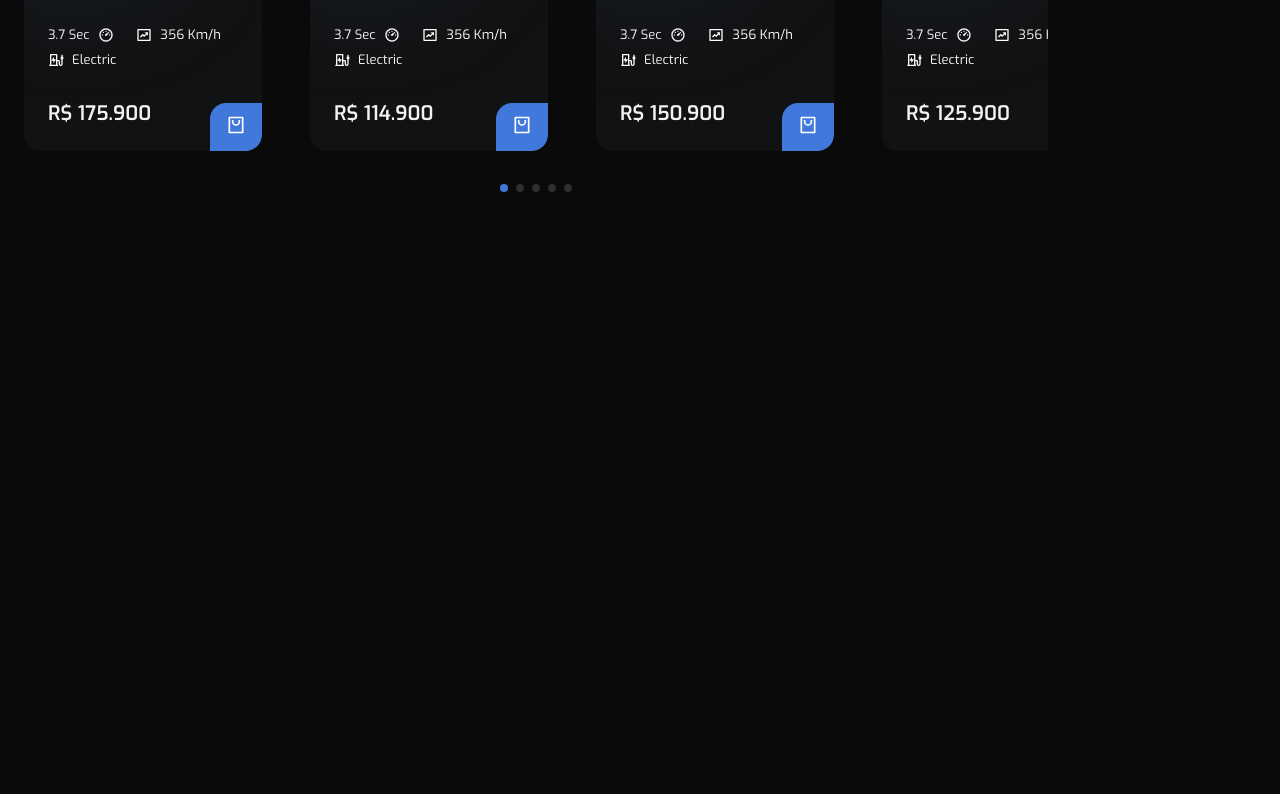
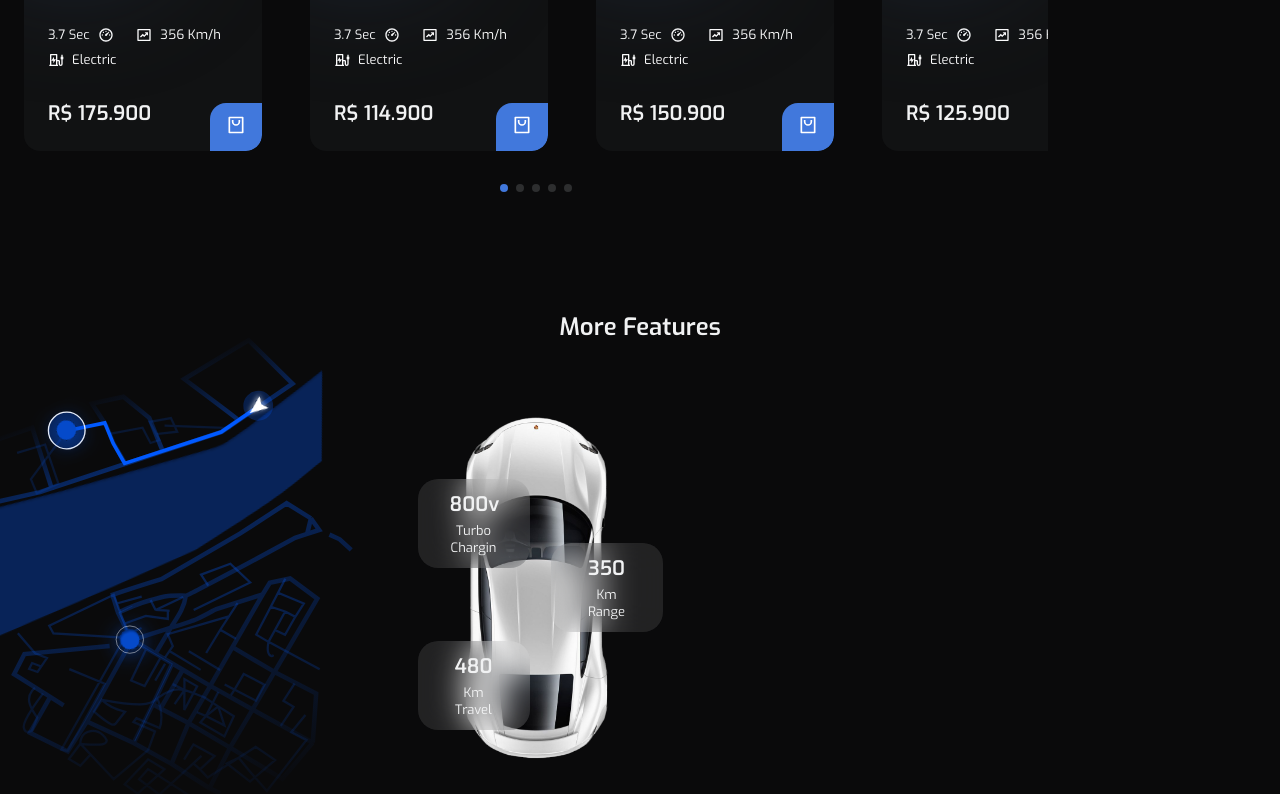
Before and after one commit to LucasrsRodrigues/future-car, a Next.js app: page / in a window 1280 px wide. Shown: the part 1770-2564 px from the top of the page. Before the commit the page ends 2009 px from the top, so only its background shows below. Built offline with nearby package versions, Linux system fonts and the light colour scheme.

Commit message:
add Features section

```diff
--- /dev/null
+++ b/src/components/Features/index.tsx
@@ -0,0 +1,36 @@
+import styles from '@styles/pages/Features.module.scss';
+
+function Features() {
+  return (
+    <section className={`${styles.features} section`}>
+      <h2 className="section__title">
+        More Features
+      </h2>
+
+      <div className={`${styles.features__container} container grid`}>
+        <div className={`${styles.features__group}`}>
+          <img src="assets/img/features.png" alt="" className={styles.features__img} />
+
+          <div className={`${styles.features__card} ${styles.features_card1}`}>
+            <h3 className={styles.features__cardTitle}>800v</h3>
+            <p className={styles.features__cardDescription}>Turbo <br /> Chargin</p>
+          </div>
+
+          <div className={`${styles.features__card} ${styles.features_card2}`}>
+            <h3 className={styles.features__cardTitle}>350</h3>
+            <p className={styles.features__cardDescription}>Km <br /> Range</p>
+          </div>
+
+          <div className={`${styles.features__card} ${styles.features_card3}`}>
+            <h3 className={styles.features__cardTitle}>480</h3>
+            <p className={styles.features__cardDescription}>Km <br /> Travel</p>
+          </div>
+        </div>
+      </div>
+
+      <img src="assets/img/map.svg" alt="" className={styles.features__map} />
+
+    </section>
+  );
+}
+export { Features }
--- a/src/pages/index.tsx
+++ b/src/pages/index.tsx
@@ -7,6 +7,7 @@ import { About } from '@components/About';
 import { Popular } from '@components/Popular';
 
 import 'swiper/css';
+import { Features } from '@components/Features';
 
 const DefaultPage: NextPage = () => {
   return (
@@ -17,6 +18,7 @@ const DefaultPage: NextPage = () => {
         <Home />
         <About />
         <Popular />
+        <Features />
       </main>
     </Fragment>
   )
--- /dev/null
+++ b/src/styles/pages/Features.module.scss
@@ -0,0 +1,82 @@
+.features {
+  overflow: hidden;
+  position: relative;
+
+  .features__container {
+    padding-top: 2rem;
+    grid-template-columns: 285px;
+    justify-content: center;
+
+
+    .features__group {
+      display: grid;
+      position: relative;
+      z-index: 10;
+
+      .features__img {
+        width: 150px;
+        justify-self: center;
+      }
+
+      .features__card {
+        width: 112px;
+        background-color: hsla(0, 0%, 100%, .1);
+        backdrop-filter: blur(16px);
+        border-radius: 1.25rem;
+        padding: .75rem 2rem;
+        text-align: center;
+        color: var(--title-color);
+        position: absolute;
+
+        &.features_card1 {
+          top: 4rem;
+          left: 1.5rem;
+        }
+
+        &.features_card2 {
+          top: 8rem;
+          right: 1rem;
+        }
+
+        &.features_card3 {
+          left: 1.5rem;
+          bottom: 2rem;
+        }
+
+        .features__cardTitle {
+          font-size: var(--h3-font-size);
+          margin-bottom: .25rem;
+        }
+
+        .features__cardDescription {
+          font-size: var(--smaller-font-size);
+        }
+      }
+    }
+  }
+
+  .features__map {
+    max-width: initial;
+    width: 450px;
+    position: absolute;
+    top: 8rem;
+    left: -3rem;
+    margin: auto;
+    transform: rotate(-22deg);
+  }
+}
+
+// .features {
+//   .features__container {
+//     .features__group {
+//       .features__img {}
+
+//       .features__card {
+//         .features__cardTitle {}
+
+//         .features__cardDescription {}
+//       }
+//     }
+//   }
+//   .features__map {}
+// }
```
